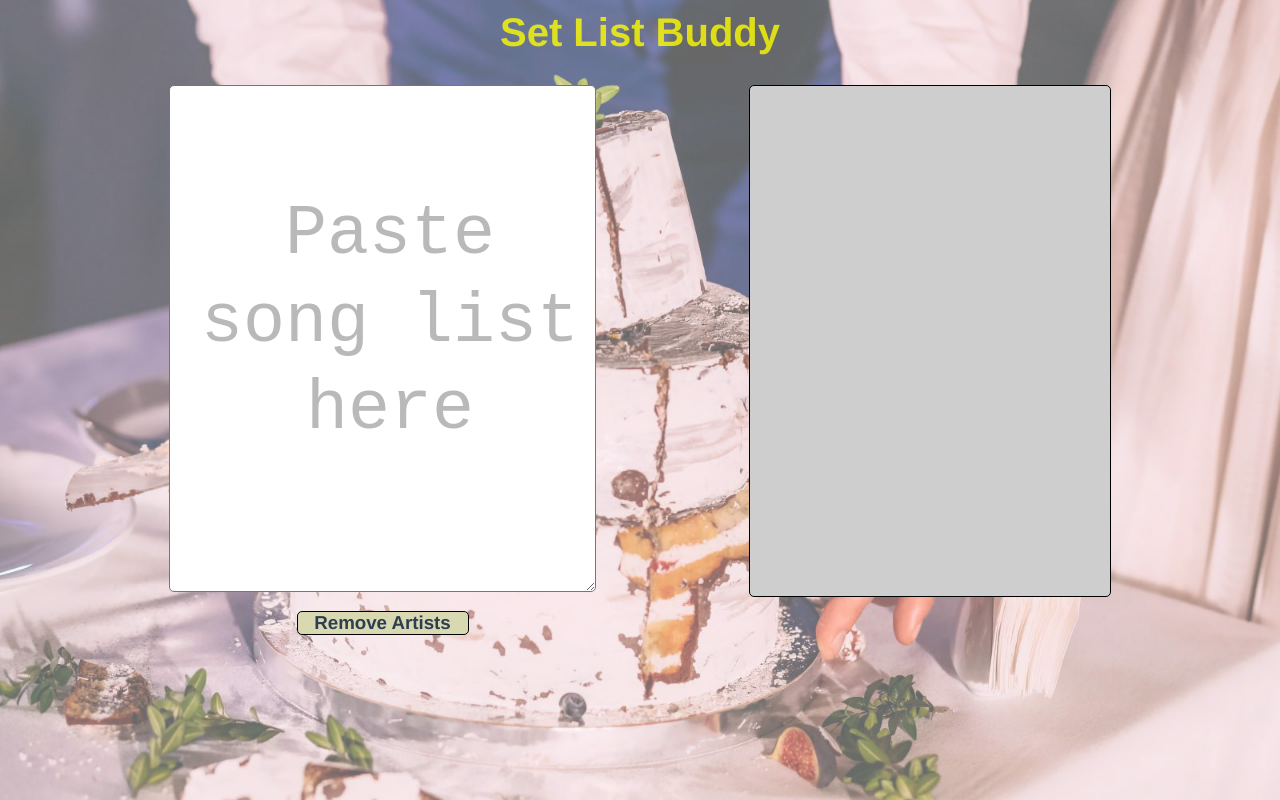
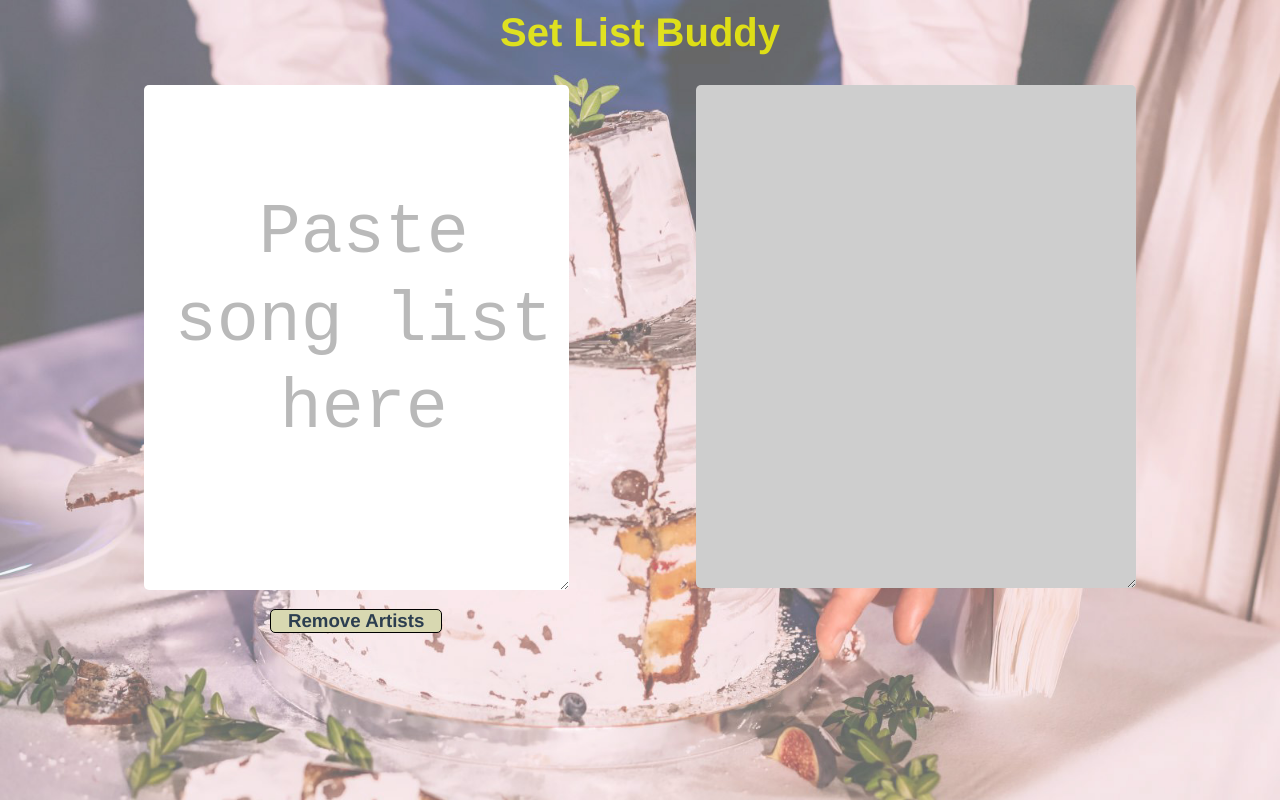
Before and after one commit to jbechak/listbuddy, a Vue app in the folder listbuddy/: page /index.html in a window 1280 px wide. Built offline with nearby package versions, Linux system fonts and the light colour scheme.

Commit message:
updated styling

```diff
--- a/listbuddy/src/components/BuddyHome.vue
+++ b/listbuddy/src/components/BuddyHome.vue
@@ -19,10 +19,16 @@
         </div>
 
         <div class="rightSide">
-          <div id="song-box" :class="{ gray : state.songArray.length == 0, white : state.songArray.length > 0 }">
-            <div v-for="song in state.songArray" v-bind:key="song.name">
+          <div id="song-box">
+            <textarea :class="{ gray : state.songArray.length == 0, white : state.songArray.length > 0 }"
+                      class="textbox"
+                      cols="45"
+                      rows="26"
+                      v-model="songList">
+            </textarea>
+            <!-- <div v-for="song in state.songArray" v-bind:key="song.name">
               {{ song.name + song.key + song.request }}
-            </div>
+            </div> -->
           </div>
         </div>
       </div>
@@ -33,7 +39,7 @@
 </template>
 
 <script>
-import { reactive } from 'vue';
+import { reactive, computed } from 'vue';
 export default {
   name: 'HomeView',
   components: {
@@ -46,6 +52,16 @@ export default {
       keys: [ 'A', 'B' , 'C', 'D', 'E', 'F', 'G'],
       suffixes: ['#', 'b', 'm']
     });
+
+  //computed
+  let songList = computed(() => {
+    let output = '';
+    if (state.songArray.length > 0) {
+      state.songArray.forEach(song =>
+      output = output.concat(song.name + song.key + song.request + '\n'));
+    }
+    return output;
+  });
 
 //methods
     async function removeArtist() {
@@ -83,8 +99,6 @@ export default {
       return obj;
     }
 
-
-
     async function findKey(song) {
       let key = '';
       state.keys.forEach(k => {
@@ -119,6 +133,7 @@ export default {
 
     return {
       removeArtist,
+      songList,
       state
     }
   }
@@ -155,7 +170,7 @@ h1 {
   flex-direction: column;
   align-items: center;
 }
-#song-box {
+/* #song-box {
   border: 1px solid black;
   width: 350px;
   height: 500px;
@@ -163,20 +178,31 @@ h1 {
   text-align: left;
   padding: 5px;
   color: black;
-}
+} */
 .textbox {
   border-radius: 5px;
   padding: 5px;
+  border: none;
 }
-textarea::placeholder {
+.leftSide textarea::placeholder {
   font-size: 70px;
   line-height: 1.25;
   text-align: center;
   padding-top: 100px;
   padding-left: 15px;
   color: rgb(185, 185, 185);
+}
 
+.rightSide textarea {
+  font-size: 15px;
+  line-height: 1.25;
+  text-align: left;
+  padding-top: 10px;
+  padding-left: 15px;
+  color: rgb(0, 0, 0);
+  font-family: Arial;
 }
+
 .execute {
   border: 1px solid black;
   border-radius: 5px;
```
Also changed, not shown: listbuddy/src/App.vue (+0 -14 lines).
